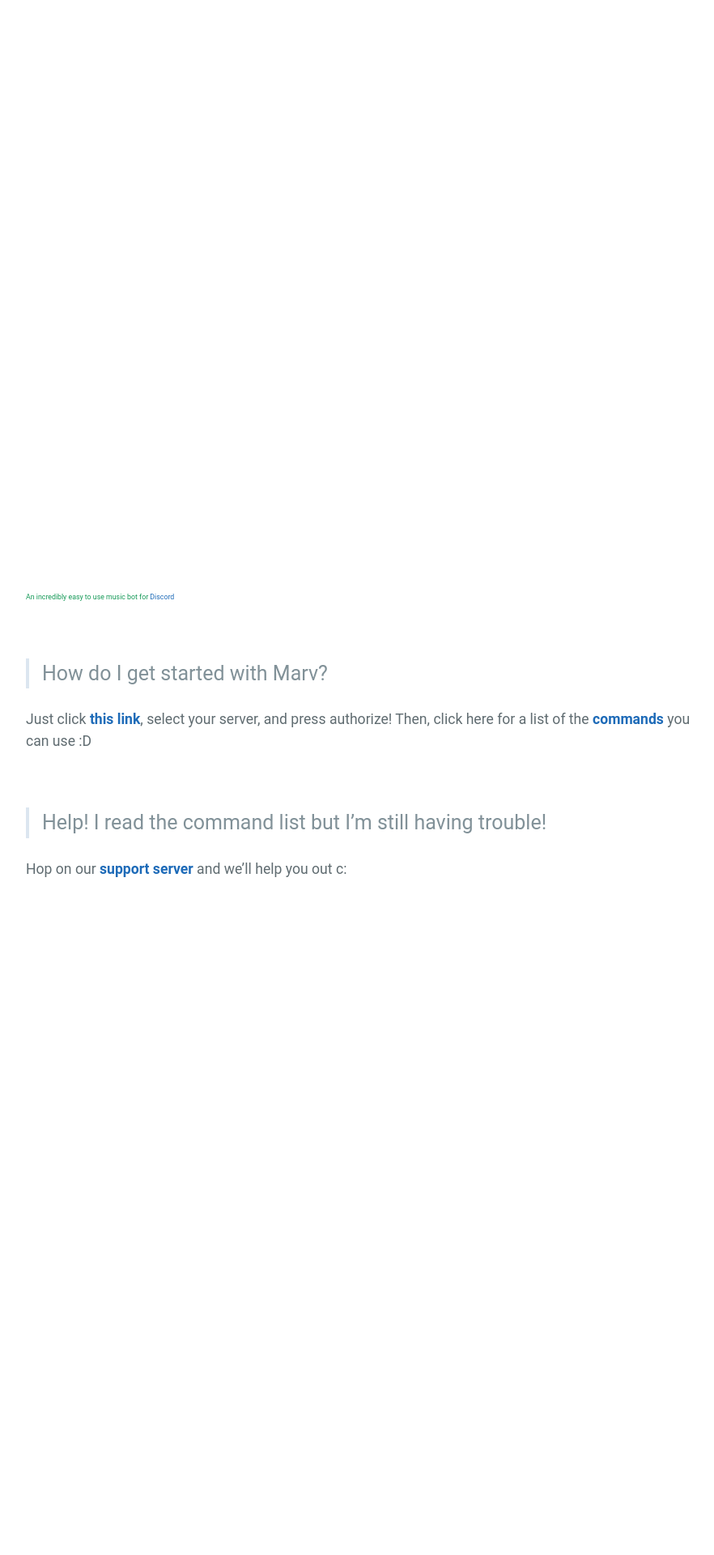
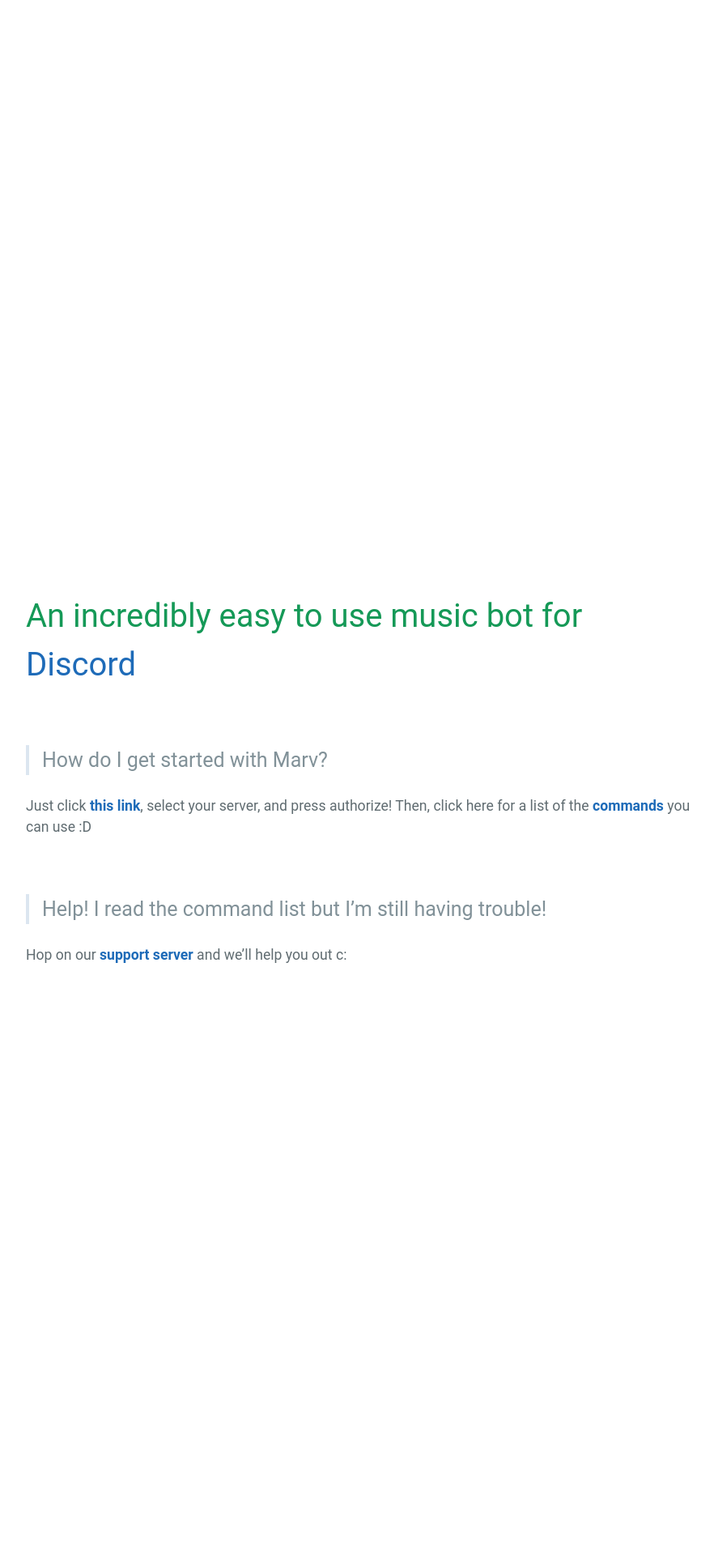
Before and after one commit to mymindishazel/marv-docs, a Jekyll site: the page built from index.md, in a window 1280 px wide. Shown: the part 2869-4789 px from the top of the page at 81% size, without its empty margins (192-1074 px from the left). Built offline with Jekyll 4.4.1, drawn with Linux system fonts in a browser that asks for light colours; our own code applies the rules of GitHub Pages for plain Markdown files.

Commit message:
Update jekyll-theme-cayman.scss

```diff
--- a/_sass/jekyll-theme-cayman.scss
+++ b/_sass/jekyll-theme-cayman.scss
@@ -175,7 +175,7 @@ a {
   h6 {
     margin-top: 400%;
     margin-bottom: 1rem;
-    font-size: 50%;
+    font-size: 40px;
     font-weight: normal;
     color: $section-headings-color;
   }
```
